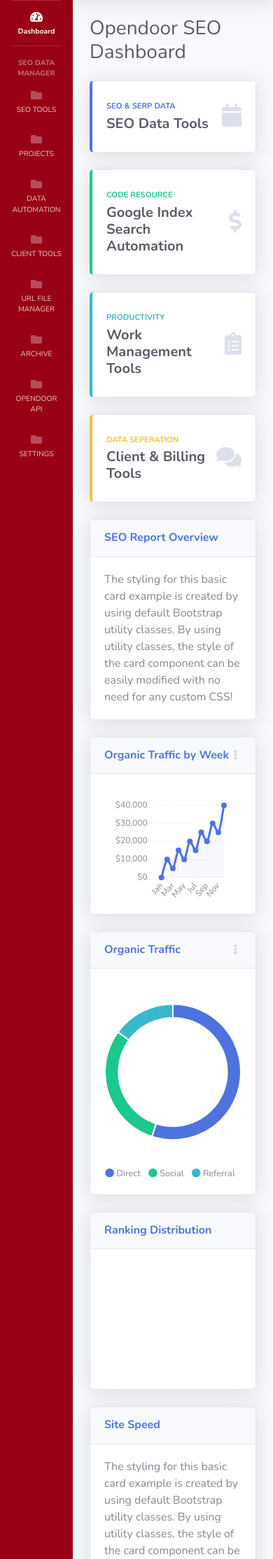
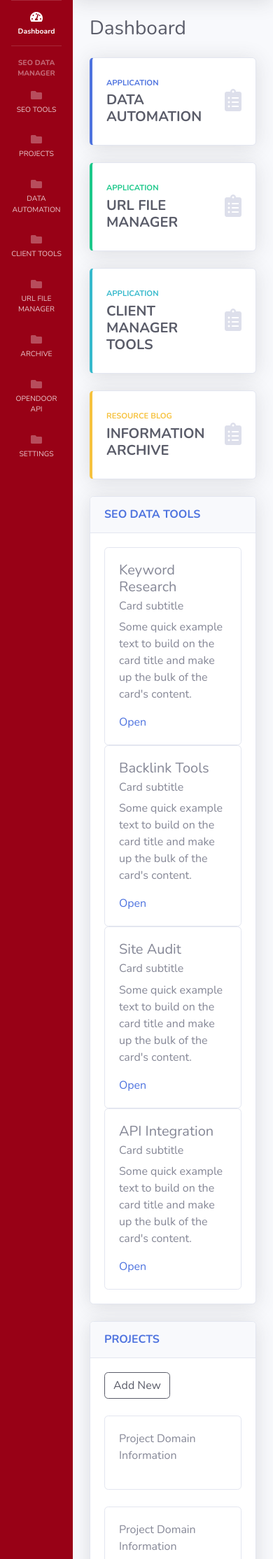
Before and after one commit to austincolton717/scheming-python, a Django app: page /dashboard/ in a window 390 px wide. Shown: the part 70-2298 px from the top of the page at 70% size. Run offline with Django 3.2, Linux system fonts and the light colour scheme; parts of the project's set-up code (start-up, migrations or seed data) failed here and were passed over; some libraries are stand-ins or nearby versions.

Commit message:
new dashboard page layout

```diff
--- a/dashboard/templates/dashfiles/dashboard.html
+++ b/dashboard/templates/dashfiles/dashboard.html
@@ -6,7 +6,7 @@
 
           <!-- Page Heading -->
           <div class="d-sm-flex align-items-center justify-content-between mb-4">
-              <h1 class="h3 mb-0 text-gray-800">Opendoor SEO Dashboard</h1>
+            <h1 class="h3 mb-0 text-gray-800">Dashboard</h1>
             <a href="#" class="d-none d-sm-inline-block btn btn-sm btn-primary shadow-sm"><i class="fas fa-download fa-sm text-white-50"></i> Generate Report</a>
           </div>
 
@@ -18,11 +18,11 @@
                 <div class="card-body">
                   <div class="row no-gutters align-items-center">
                     <div class="col mr-2">
-                        <div class="text-xs font-weight-bold text-primary text-uppercase mb-1">SEO & SERP Data</div>
-                        <div class="h5 mb-0 font-weight-bold text-gray-800">SEO Data Tools</div>
+                      <div class="text-xs font-weight-bold text-primary text-uppercase mb-1">APPLICATION</div>
+                      <div class="h5 mb-0 font-weight-bold text-gray-800">DATA AUTOMATION</div>
                     </div>
                     <div class="col-auto">
-                        <i class="fas fa-calendar fa-2x text-gray-300"></i>
+                      <i class="fas fa-clipboard-list fa-2x text-gray-300"></i>
                     </div>
                   </div>
                 </div>
@@ -35,11 +35,11 @@
                 <div class="card-body">
                   <div class="row no-gutters align-items-center">
                     <div class="col mr-2">
-                        <div class="text-xs font-weight-bold text-success text-uppercase mb-1">Code resource</div>
-                        <div class="h5 mb-0 font-weight-bold text-gray-800">Google Index Search Automation</div>
+                      <div class="text-xs font-weight-bold text-success text-uppercase mb-1">APPLICATION</div>
+                      <div class="h5 mb-0 font-weight-bold text-gray-800">URL FILE MANAGER</div>
                     </div>
                     <div class="col-auto">
-                        <i class="fas fa-dollar-sign fa-2x text-gray-300"></i>
+                      <i class="fas fa-clipboard-list fa-2x text-gray-300"></i>
                     </div>
                   </div>
                 </div>
@@ -52,10 +52,10 @@
                 <div class="card-body">
                   <div class="row no-gutters align-items-center">
                     <div class="col mr-2">
-                        <div class="text-xs font-weight-bold text-info text-uppercase mb-1">Productivity</div>
+                      <div class="text-xs font-weight-bold text-info text-uppercase mb-1">APPLICATION</div>
                       <div class="row no-gutters align-items-center">
                         <div class="col-auto">
-                            <div class="h5 mb-0 mr-3 font-weight-bold text-gray-800">Work Management Tools</div>
+                          <div class="h5 mb-0 mr-3 font-weight-bold text-gray-800">CLIENT MANAGER TOOLS</div>
                         </div>
                       </div>
                     </div>
@@ -73,11 +73,11 @@
                 <div class="card-body">
                   <div class="row no-gutters align-items-center">
                     <div class="col mr-2">
-                        <div class="text-xs font-weight-bold text-warning text-uppercase mb-1">Data Seperation</div>
-                        <div class="h5 mb-0 font-weight-bold text-gray-800">Client & Billing Tools</div>
+                      <div class="text-xs font-weight-bold text-warning text-uppercase mb-1">RESOURCE BLOG</div>
+                      <div class="h5 mb-0 font-weight-bold text-gray-800">INFORMATION ARCHIVE</div>
                     </div>
                     <div class="col-auto">
-                        <i class="fas fa-comments fa-2x text-gray-300"></i>
+                      <i class="fas fa-clipboard-list fa-2x text-gray-300"></i>
                     </div>
                   </div>
                 </div>
@@ -88,156 +88,94 @@
           <!-- Content Row -->
           <div class="card shadow mb-4">
             <div class="card-header py-3">
-                <h6 class="m-0 font-weight-bold text-primary">SEO Report Overview</h6>
+              <h6 class="m-0 font-weight-bold text-primary">SEO DATA TOOLS</h6>
               </div>
                 <div class="card-body">
-                The styling for this basic card example is created by using default Bootstrap utility classes. By using utility classes, the style of the card component can be easily modified with no need for any custom CSS!
-              </div>
-            </div>
                   <div class="row">
-
-              <!-- Area Chart -->
-              <div class="col-xl-8 col-lg-7">
-                <div class="card shadow mb-4">
-                  <!-- Card Header - Dropdown -->
-                  <div class="card-header py-3 d-flex flex-row align-items-center justify-content-between">
-                    <h6 class="m-0 font-weight-bold text-primary">Organic Traffic by Week</h6>
-                    <div class="dropdown no-arrow">
-                      <a class="dropdown-toggle" href="#" role="button" id="dropdownMenuLink" data-toggle="dropdown" aria-haspopup="true" aria-expanded="false">
-                        <i class="fas fa-ellipsis-v fa-sm fa-fw text-gray-400"></i>
-                      </a>
-                      <div class="dropdown-menu dropdown-menu-right shadow animated--fade-in" aria-labelledby="dropdownMenuLink">
-                        <div class="dropdown-header">Dropdown Header:</div>
-                        <a class="dropdown-item" href="#">Action</a>
-                        <a class="dropdown-item" href="#">Another action</a>
-                        <div class="dropdown-divider"></div>
-                        <a class="dropdown-item" href="#">Something else here</a>
+                    <div class="col-sm-3">
+                      <div class="card">
+                        <div class="card-body">
+                          <h5 class="card-title">Keyword Research</h5>
+                            <h6 class="card-subtitle mb-2 text-muted">Card subtitle</h6>
+                              <p class="card-text">Some quick example text to build on the card title and make up the bulk of the card's content.</p>
+                              <a href="#" class="card-link">Open</a>
                         </div>
                       </div>
                     </div>
-                  <!-- Card Body -->
+                    <div class="col-sm-3">
+                      <div class="card">
                         <div class="card-body">
-                    <div class="chart-area">
-                      <canvas id="myAreaChart"></canvas>
+                          <h5 class="card-title">Backlink Tools</h5>
+                            <h6 class="card-subtitle mb-2 text-muted">Card subtitle</h6>
+                              <p class="card-text">Some quick example text to build on the card title and make up the bulk of the card's content.</p>
+                              <a href="#" class="card-link">Open</a>
                         </div>
                       </div>
                     </div>
-              </div>
-
-              <!-- Pie Chart -->
-              <div class="col-xl-4 col-lg-5">
-                <div class="card shadow mb-4">
-                  <!-- Card Header - Dropdown -->
-                  <div class="card-header py-3 d-flex flex-row align-items-center justify-content-between">
-                    <h6 class="m-0 font-weight-bold text-primary">Organic Traffic</h6>
-                    <div class="dropdown no-arrow">
-                      <a class="dropdown-toggle" href="#" role="button" id="dropdownMenuLink" data-toggle="dropdown" aria-haspopup="true" aria-expanded="false">
-                        <i class="fas fa-ellipsis-v fa-sm fa-fw text-gray-400"></i>
-                      </a>
-                      <div class="dropdown-menu dropdown-menu-right shadow animated--fade-in" aria-labelledby="dropdownMenuLink">
-                        <div class="dropdown-header">Dropdown Header:</div>
-                        <a class="dropdown-item" href="#">Action</a>
-                        <a class="dropdown-item" href="#">Another action</a>
-                        <div class="dropdown-divider"></div>
-                        <a class="dropdown-item" href="#">Something else here</a>
+                    <div class="col-sm-3">
+                      <div class="card">
+                        <div class="card-body">
+                          <h5 class="card-title">Site Audit</h5>
+                            <h6 class="card-subtitle mb-2 text-muted">Card subtitle</h6>
+                              <p class="card-text">Some quick example text to build on the card title and make up the bulk of the card's content.</p>
+                              <a href="#" class="card-link">Open</a>
                         </div>
                       </div>
                     </div>
-                  <!-- Card Body -->
+                    <div class="col-sm-3">
+                      <div class="card">
                         <div class="card-body">
-                    <div class="chart-pie pt-4 pb-2">
-                      <canvas id="myPieChart"></canvas>
-                    </div>
-                    <div class="mt-4 text-center small">
-                      <span class="mr-2">
-                        <i class="fas fa-circle text-primary"></i> Direct
-                      </span>
-                      <span class="mr-2">
-                        <i class="fas fa-circle text-success"></i> Social
-                      </span>
-                      <span class="mr-2">
-                        <i class="fas fa-circle text-info"></i> Referral
-                      </span>
+                          <h5 class="card-title">API Integration</h5>
+                            <h6 class="card-subtitle mb-2 text-muted">Card subtitle</h6>
+                              <p class="card-text">Some quick example text to build on the card title and make up the bulk of the card's content.</p>
+                              <a href="#" class="card-link">Open</a>
                         </div>
                       </div>
                     </div>
                   </div>
                 </div>
-
-            <div class="row">
-              <div class="col-xl-6 col-lg-5">
+            </div>
+          </div>
+          <!-- Content Row -->
+        <div class="container-fluid">
           <div class="card shadow mb-4">
             <div class="card-header py-3">
-                    <h6 class="m-0 font-weight-bold text-primary">Ranking Distribution</h6>
+              <h6 class="m-0 font-weight-bold text-primary">PROJECTS</h6>
               </div>
                 <div class="card-body">
-                    <div class="chart-area">
-                      <canvas id="myAreaChart"></canvas>
-                    </div>
-                  </div>
-                </div>
-              </div>
-              <div class="col-xl-6 col-lg-5">
-                <div class="card shadow mb-4">
-                  <div class="card-header py-3">
-                    <h6 class="m-0 font-weight-bold text-primary">Site Speed</h6>
-                  </div>
+                  <button type="button" class="btn btn-outline-dark">Add New</button>
+                  <div class="row">
+                    <div class="col-sm-12">
+                      <br/>
+                      <div class="card">
                         <div class="card-body">
-                    The styling for this basic card example is created by using default Bootstrap utility classes. By using utility classes, the style of the card component can be easily modified with no need for any custom CSS!
+                          <p>Project Domain Information </p>
                         </div>
                       </div>
                     </div>
                   </div>
                   <div class="row">
-                <div class="col-xl-4 col-lg-5">
-                  <div class="card shadow mb-4">
-                    <div class="card-header py-3">
-                      <h6 class="m-0 font-weight-bold text-primary">Top Keywords</h6>
-                    </div>
+                    <div class="col-sm-12">
+                      <br/>
+                      <div class="card">
                         <div class="card-body">
-                      The styling for this basic card example is created by using default Bootstrap utility classes. By using utility classes, the style of the card component can be easily modified with no need for any custom CSS!
-                    </div>
-                  </div>
-                </div>
-                <div class="col-xl-4 col-lg-5">
-                  <div class="card shadow mb-4">
-                    <div class="card-header py-3">
-                      <h6 class="m-0 font-weight-bold text-primary">Follow Nofollow Ratio</h6>
-                    </div>
-                    <div class="card-body">
-                      <div class="chart-pie pt-4 pb-2">
-                        <canvas id="myPieChart"></canvas>
-                      </div>
-                      <div class="mt-4 text-center small">
-                        <span class="mr-2">
-                          <i class="fas fa-circle text-primary"></i> Follow
-                        </span>
-                        <span class="mr-2">
-                          <i class="fas fa-circle text-success"></i> Nofollow
-                        </span>
+                          <p>Project Domain Information </p>
                         </div>
                       </div>
                     </div>
                   </div>
-                <div class="col-xl-4 col-lg-5">
-                  <div class="card shadow mb-4">
-                    <div class="card-header py-3">
-                      <h6 class="m-0 font-weight-bold text-primary">New and Lost Backlinks</h6>
-                    </div>
+                  <div class="row">
+                    <div class="col-sm-12">
+                      <br/>
+                      <div class="card">
                         <div class="card-body">
-                      The styling for this basic card example is created by using default Bootstrap utility classes. By using utility classes, the style of the card component can be easily modified with no need for any custom CSS!
+                          <p>Project Domain Information </p>
                         </div>
                       </div>
                     </div>
                   </div>
                 </div>
-
-
-
             </div>
-          <!-- /.container-fluid -->
-
           </div>
-        <!-- End of Main Content -->
-
+        </div>
     {% endblock %}
```
Also changed, not shown: dashboard/templates/dashfiles/cards.html (added, +297 -0 lines). Lines whose indentation alone changed are shown as unchanged.
